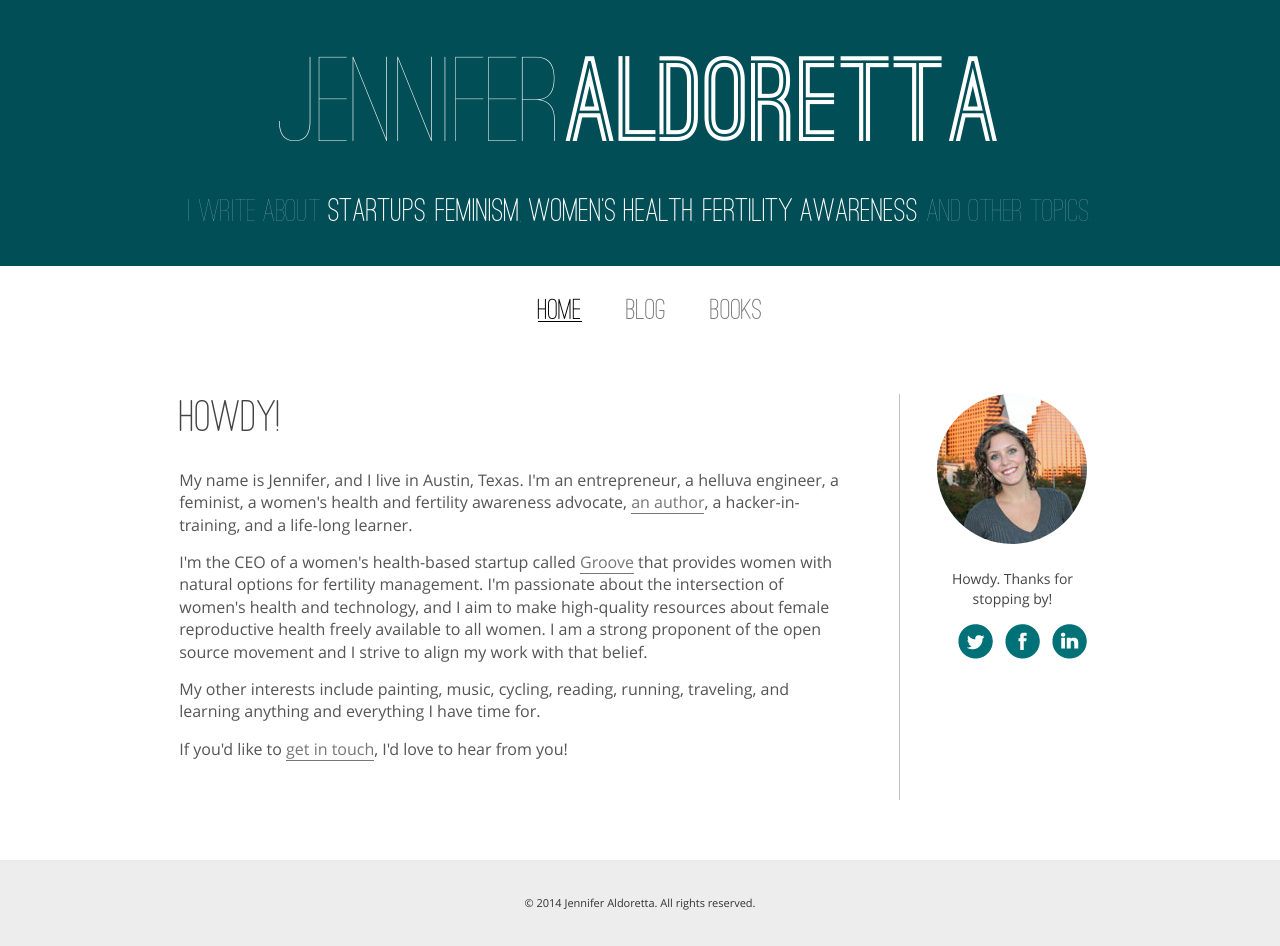
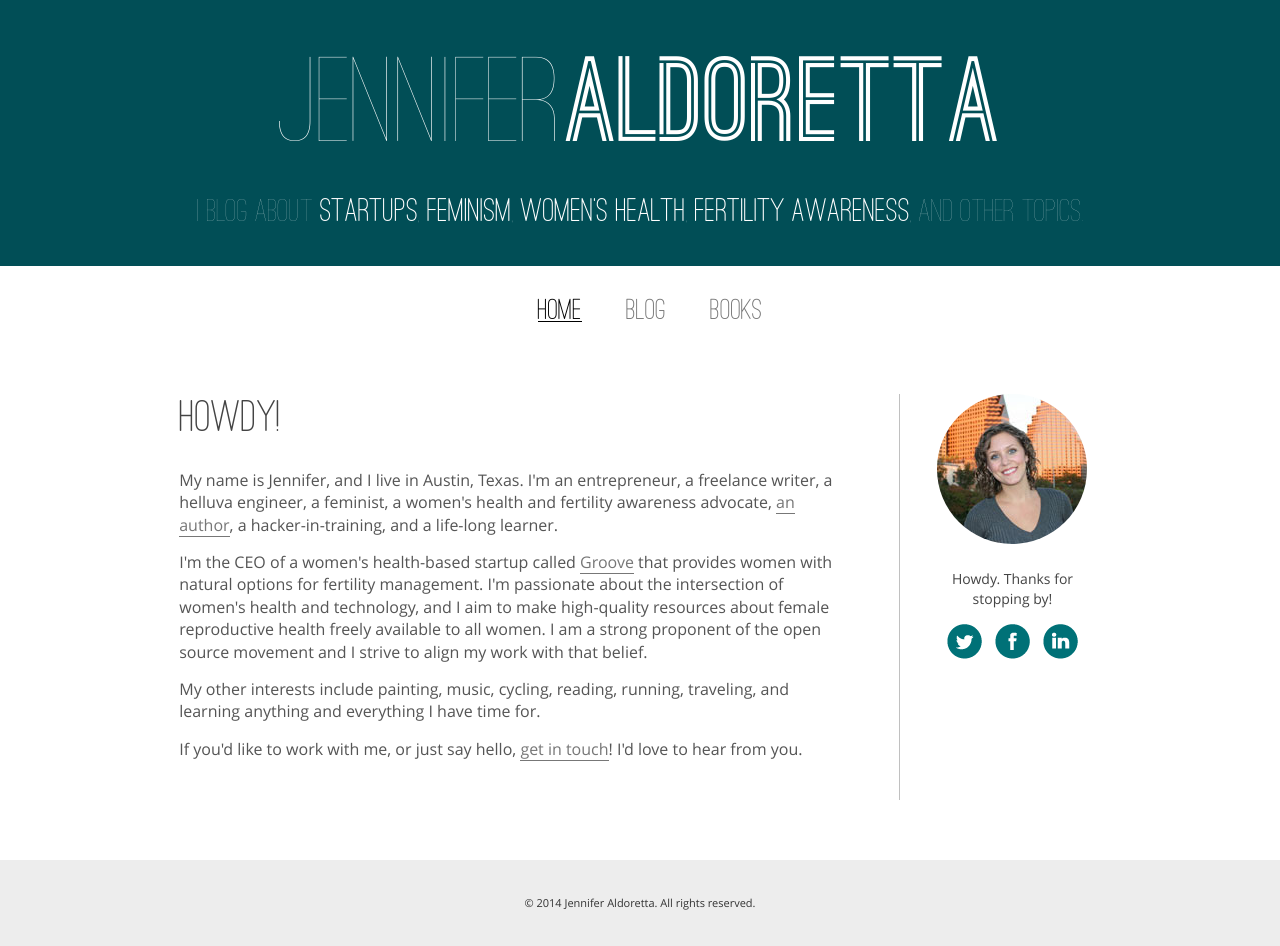
Before and after one commit to jaldoretta/jaldoretta.github.io, a Jekyll site: the page index.html, which Jekyll copies as it is, in a window 1280 px wide. Built offline with Jekyll 4.4.1, drawn with Linux system fonts in a browser that asks for light colours; Markdown is read by kramdown in place of the engine named in the settings.

Commit message:
added info to bio; updated css to center social icons in R column

```diff
--- a/_layouts/blog-post.html
+++ b/_layouts/blog-post.html
@@ -28,7 +28,7 @@
 		<div class="header-container">
 			<div class="main-header-text">
 				<h1><span class="light">JENNIFER</span><span class="double-line">ALDORETTA</span></h1>
-				<h2><span class="light">I write about</span> startups<span class="light">,</span> feminism<span class="light">,</span> women's health<span class="light">,</span> fertility awareness<span class="light">, and other topics.</span></h2>
+				<h2><span class="light">I blog about</span> startups<span class="light">,</span> feminism<span class="light">,</span> women's health<span class="light">,</span> fertility awareness<span class="light">, and other topics.</span></h2>
 			</div><!--.main-header-text-->
 			<nav>
 				<ul>
@@ -62,7 +62,7 @@
 					</div>
 					<p class="right-column-paragraph">Howdy. Thanks for stopping by!</p>
 					<div>
-						<ul>
+						<ul class="social-ul">
 							<li class="social">
 								<a class="social-buttons" href="http://www.twitter.com/jaldoretta"><img src="/img/twitter_follow.png" alt="Twitter"/></a>
 							</li>
--- a/blog.html
+++ b/blog.html
@@ -32,7 +32,7 @@ title: blog
 		<div class="header-container">
 			<div class="main-header-text">
 				<h1><span class="light">JENNIFER</span><span class="double-line">ALDORETTA</span></h1>
-				<h2><span class="light">I write about</span> startups<span class="light">,</span> feminism<span class="light">,</span> women's health<span class="light">,</span> fertility awareness<span class="light">, and other topics.</span></h2>
+				<h2><span class="light">I blog about</span> startups<span class="light">,</span> feminism<span class="light">,</span> women's health<span class="light">,</span> fertility awareness<span class="light">, and other topics.</span></h2>
 			</div><!--.main-header-text-->
 			<nav>
 				<ul>
@@ -58,7 +58,7 @@ title: blog
 					</div>
 					<p class="right-column-paragraph">Howdy. Thanks for stopping by!</p>
 					<div>
-						<ul>
+						<ul class="social-ul">
 							<li class="social">
 								<a class="social-buttons" href="http://www.twitter.com/jaldoretta"><img src="/img/twitter_follow.png" alt="Twitter"/></a>
 							</li>
--- a/books.html
+++ b/books.html
@@ -28,7 +28,7 @@
 		<div class="header-container">
 			<div class="main-header-text">
 				<h1><span class="light">JENNIFER</span><span class="double-line">ALDORETTA</span></h1>
-				<h2><span class="light">I write about</span> startups<span class="light">,</span> feminism<span class="light">,</span> women's health<span class="light">,</span> fertility awareness<span class="light">, and other topics.</span></h2>
+				<h2><span class="light">I blog about</span> startups<span class="light">,</span> feminism<span class="light">,</span> women's health<span class="light">,</span> fertility awareness<span class="light">, and other topics.</span></h2>
 			</div><!--.main-header-text-->
 			<nav>
 				<ul>
@@ -61,7 +61,7 @@
 					</div>
 					<p class="right-column-paragraph">Howdy. Thanks for stopping by!</p>
 					<div>
-						<ul>
+						<ul class="social-ul">
 							<li class="social">
 								<a class="social-buttons" href="http://www.twitter.com/jaldoretta"><img src="/img/twitter_follow.png" alt="Twitter"/></a>
 							</li>
--- a/css/style.css
+++ b/css/style.css
@@ -122,6 +122,10 @@ ul {
 	padding-left: 20px;
 	list-style-position: outside;
 	list-style-type: disc;
+}
+
+.social-ul {
+	padding-left: 0;
 }
 
 li {
--- a/index.html
+++ b/index.html
@@ -28,7 +28,7 @@
 		<div class="header-container">
 			<div class="main-header-text">
 				<h1><span class="light">JENNIFER</span><span class="double-line">ALDORETTA</span></h1>
-				<h2><span class="light">I write about</span> startups<span class="light">,</span> feminism<span class="light">,</span> women's health<span class="light">,</span> fertility awareness<span class="light">, and other topics.</span></h2>
+				<h2><span class="light">I blog about</span> startups<span class="light">,</span> feminism<span class="light">,</span> women's health<span class="light">,</span> fertility awareness<span class="light">, and other topics.</span></h2>
 			</div><!--.main-header-text-->
 			<nav>
 				<ul>
@@ -61,10 +61,10 @@
 					</div>
 				</div><!--#hide-->
 				<div class="body-wrapper">
-					<p>My name is Jennifer, and I live in Austin, Texas. I'm an entrepreneur, a helluva engineer, a feminist, a women's health and fertility awareness advocate, <a class="body-text-link" href="/books.html">an author</a>, a hacker-in-training, and a life-long learner.</p>
+					<p>My name is Jennifer, and I live in Austin, Texas. I'm an entrepreneur, a freelance writer, a helluva engineer, a feminist, a women's health and fertility awareness advocate, <a class="body-text-link" href="/books.html">an author</a>, a hacker-in-training, and a life-long learner.</p>
 					<p>I'm the CEO of a women's health-based startup called <a class="body-text-link" href="http://www.readytogroove.com">Groove</a> that provides women with natural options for fertility management. I'm passionate about the intersection of women's health and technology, and I aim to make high-quality resources about female reproductive health freely available to all women. I am a strong proponent of the open source movement and I strive to align my work with that belief.</p>
 					<p>My other interests include painting, music, cycling, reading, running, traveling, and learning anything and everything I have time for.</p>
-					<p>If you'd like to <a class="body-text-link" href="mailto:jennifer@readytogroove.com">get in touch</a>, I'd love to hear from you!</p>
+					<p>If you'd like to work with me, or just say hello, <a class="body-text-link" href="mailto:jennifer@readytogroove.com">get in touch</a>! I'd love to hear from you.</p>
 				</div>
 			</div>
 			<div class="right-column">
@@ -74,7 +74,7 @@
 					</div>
 					<p class="right-column-paragraph">Howdy. Thanks for stopping by!</p>
 					<div>
-						<ul>
+						<ul class="social-ul">
 							<li class="social">
 								<a class="social-buttons" href="http://www.twitter.com/jaldoretta"><img src="/img/twitter_follow.png" alt="Twitter"/></a>
 							</li>
```
Also changed, not shown: 1 other file.
